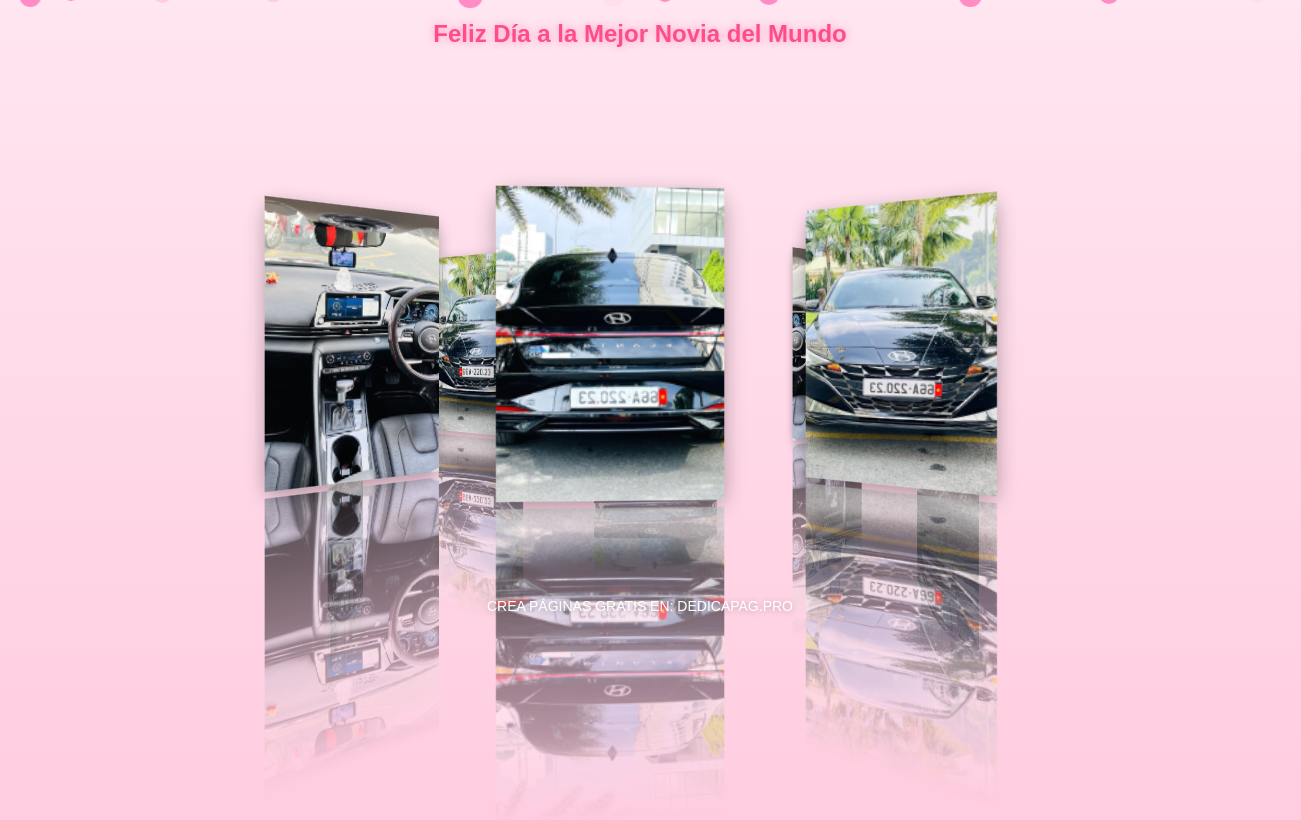
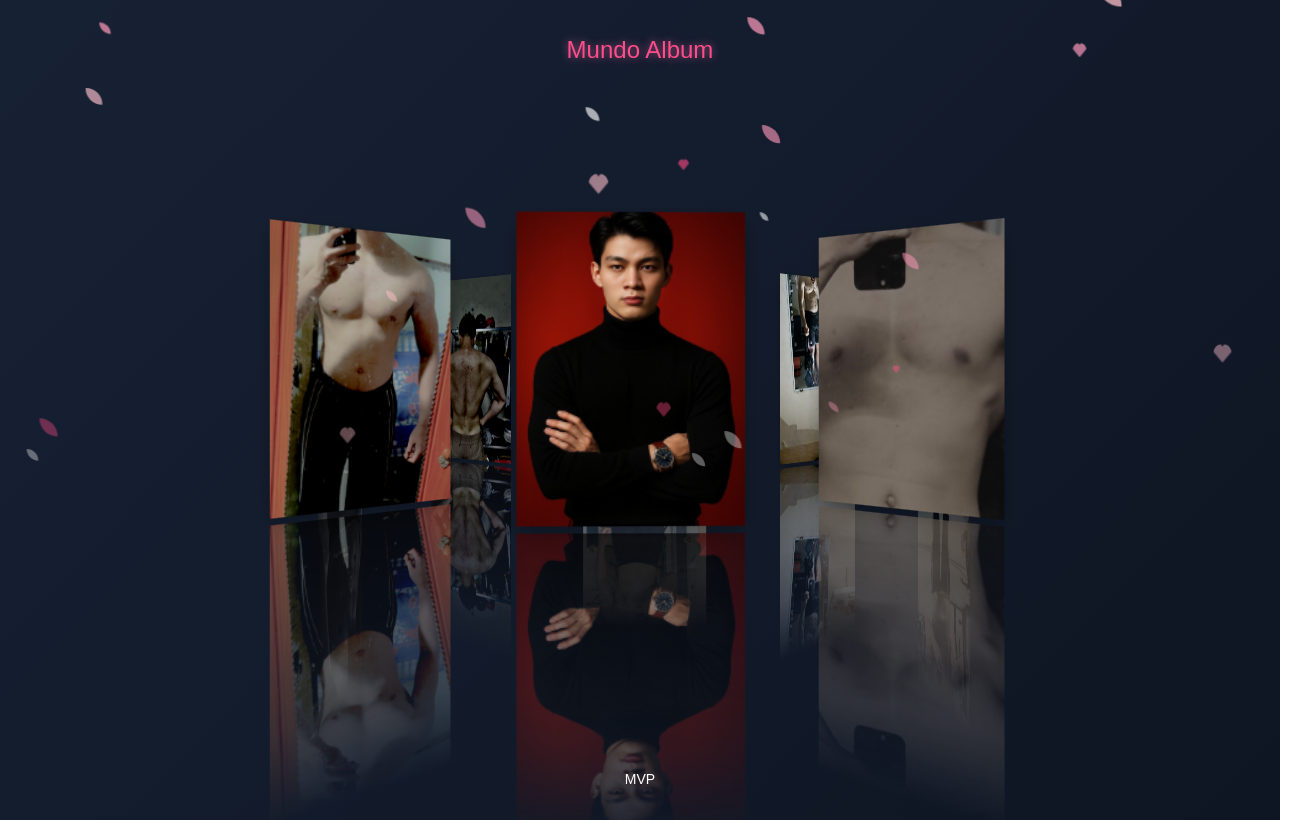
Before and after one commit to TruongPham47/album, a plain HTML site: page index.html in a window 1280 px wide. Shown: the whole page, 1301 px wide, since content can reach past the window. Drawn offline with nearby package versions, Linux system fonts and the light colour scheme; animation ran at ten frames a second.

Commit message:
First commit - 3D gallery + falling effect

```diff
--- a/index.html
+++ b/index.html
@@ -3,30 +3,44 @@
 <head>
   <meta charset="UTF-8">
   <meta name="viewport" content="width=device-width, initial-scale=1.0">
-  <title>Feliz Día a la Mejor Novia del Mundo</title>
+  <link href="https://cdn.jsdelivr.net/npm/bootstrap@5.3.3/dist/css/bootstrap.min.css" rel="stylesheet">
+
+  <title>TruongPham</title>
   <link rel="stylesheet" href="style.css">
 </head>
-<body>
-  <h1 class="title">Feliz Día a la Mejor Novia del Mundo</h1>
+<body class="container-fluid p-0">
 
-  <div class="gallery-wrap">
-     <div class="photo-gallery">
-      <div class="photo-card"><img src="images/hundai2.jpg" alt="Foto 1" /></div>
-      <div class="photo-card"><img src="images/huyndai1.jpg" alt="Foto 2" /></div>
-      <div class="photo-card"><img src="images/huyndai3.jpg" alt="Foto 3" /></div>
-      <div class="photo-card"><img src="images/huyndai4.jpg" alt="Foto 4" /></div>
-           <div class="photo-card"><img src="images/hundai2.jpg" alt="Foto 1" /></div>
-      <div class="photo-card"><img src="images/huyndai1.jpg" alt="Foto 2" /></div>
-      <div class="photo-card"><img src="images/huyndai3.jpg" alt="Foto 3" /></div>
-      <div class="photo-card"><img src="images/huyndai4.jpg" alt="Foto 4" /></div>
-  </div>
+    <h1 class="title text-center py-3">Mundo Album</h1>
 
-  <div class="falling-elements-container"></div>
+    <audio id="background-music" loop>
+        <source src="music/music.mp3" type="audio/mpeg">
+        Trình duyệt của bạn không hỗ trợ phát nhạc.
+    </audio>
 
-  <footer class="footer">
-    CREA PÁGINAS GRATIS EN: DEDICAPAG.PRO
-  </footer>
+    <div class="gallery-wrap d-flex justify-content-center align-items-center">
+        <div class="photo-gallery">
 
-  <script src="script.js"></script>
+            <div class="photo-card"><img src="images/huy1.jpg"></div>
+            <div class="photo-card"><img src="images/huy2.jpg"></div>
+            <div class="photo-card"><img src="images/huy3.jpg"></div>
+            <div class="photo-card"><img src="images/huy4.jpg"></div>
+
+            <div class="photo-card"><img src="images/huy5.jpg"></div>
+            <div class="photo-card"><img src="images/huy6.jpg"></div>
+            <div class="photo-card"><img src="images/huy7.jpg"></div>
+            <div class="photo-card"><img src="images/huy8.jpg"></div>
+
+        </div>
+    </div>
+
+    <div class="falling-elements-container"></div>
+
+    <footer class="footer text-center">
+        MVP
+    </footer>
+
+    <script src="script.js"></script>
+    <script src="https://cdn.jsdelivr.net/npm/bootstrap@5.3.3/dist/js/bootstrap.bundle.min.js"></script>
 </body>
+
 </html>
--- a/script.js
+++ b/script.js
@@ -13,8 +13,8 @@ document.addEventListener('DOMContentLoaded', () => {
     let galleryScale = 1;
 
     // Thiết lập thời gian MỚI cho hiệu ứng Chia Bài (ĐÃ LÀM CHẬM)
-    const DEALING_TIME = 1200; // Thời gian bay của một thẻ (ms) - Nhanh hơn 800ms
-    const DEALING_DELAY = 150; // Khoảng cách giữa các thẻ (ms) - Nhanh hơn 100ms
+    const DEALING_TIME = 2000; // Thời gian bay của một thẻ (ms) - Nhanh hơn 800ms
+    const DEALING_DELAY = 300   ; // Khoảng cách giữa các thẻ (ms) - Nhanh hơn 100ms
 
     // --- Cập nhật vị trí ảnh theo vòng tròn ---
     function updateGalleryTransform() {
@@ -188,26 +188,74 @@ document.addEventListener('DOMContentLoaded', () => {
     }, { passive: false });
 
     // --- Hiệu ứng hoa rơi (GIỮ NGUYÊN) ---
-    const fallingContainer = document.querySelector('.falling-elements-container');
-    const types = ['leaf', 'heart'];
-    const colors = ['rgba(255,192,203,0.8)', 'rgba(255,105,180,0.9)', 'rgba(255,220,230,0.7)'];
+   const fallingContainer = document.querySelector('.falling-elements-container');
 
-    function createFallingElement() {
-        const element = document.createElement('div');
-        const type = types[Math.floor(Math.random() * types.length)];
-        const size = Math.random() * 15 + 10;
+function createFallingElement() {
+  const el = document.createElement('div');
 
-        element.classList.add('falling-element', type);
-        element.style.width = `${size}px`;
-        element.style.height = `${size}px`;
-        element.style.left = `${Math.random() * 100}vw`;
-        element.style.animationDuration = `${Math.random() * 5 + 5}s`;
-        element.style.animationDelay = `${Math.random() * -5}s`;
-        element.style.backgroundColor = colors[Math.floor(Math.random() * colors.length)];
+  const size = Math.random() * 15 + 10;
 
-        fallingContainer.appendChild(element);
-        element.addEventListener('animationend', () => element.remove());
+  el.classList.add('falling-element');
+
+  if (Math.random() > 0.5) {
+    el.classList.add('heart');
+  } else {
+    el.classList.add('leaf');
+  }
+
+  el.style.left = Math.random() * window.innerWidth + 'px';
+  el.style.width = size + 'px';
+  el.style.height = size + 'px';
+
+  el.style.animationDuration = Math.random() * 5 + 6 + 's';
+
+  // Màu
+  const colors = ['#ff4d88', '#ff99bb', '#ffc0cb', '#fff'];
+  el.style.background = colors[Math.floor(Math.random() * colors.length)];
+
+  fallingContainer.appendChild(el);
+
+  el.addEventListener('animationend', () => el.remove());
+}
+
+// Tần suất rơi
+setInterval(createFallingElement, 200);
+
+// --- XỬ LÝ NHẠC NỀN TỰ ĐỘNG PHÁT ---
+
+    const backgroundMusic = document.getElementById('background-music');
+    let isMusicStarted = false;
+
+    // Hàm bắt đầu phát nhạc
+    function startMusic() {
+        if (!isMusicStarted) {
+            // Đảm bảo volume được đặt trước khi play
+            backgroundMusic.volume = 0.5;
+
+            // Chỉ gọi play()
+            backgroundMusic.play().then(() => {
+                console.log("Nhạc nền đã bắt đầu phát thành công.");
+                isMusicStarted = true;
+
+                // Loại bỏ các sự kiện lắng nghe sau khi đã phát nhạc thành công
+                document.removeEventListener('click', startMusic);
+                document.removeEventListener('touchend', startMusic);
+                document.removeEventListener('mousemove', startMusic);
+
+            }).catch(error => {
+                // Console sẽ in ra cảnh báo nếu trình duyệt chặn phát nhạc
+                // (ví dụ: do sự kiện mousemove quá yếu). Không cần làm gì thêm,
+                // chỉ cần chờ sự tương tác tiếp theo.
+                console.warn("Chưa thể phát nhạc tự động. Vui lòng nhấp chuột hoặc chạm vào màn hình.");
+            });
+        }
     }
 
-    setInterval(createFallingElement, 300);
+    // Bắt đầu lắng nghe TƯƠNG TÁC MẠNH MẼ và SỰ KIỆN CHẠM
+    // Sử dụng 'click' (trên desktop) và 'touchend' (trên mobile) là đáng tin cậy nhất.
+    document.addEventListener('click', startMusic);
+    document.addEventListener('touchend', startMusic);
+
+    // Giữ lại 'mousemove' như một fallback (nhưng nó thường gây ra cảnh báo)
+    document.addEventListener('mousemove', startMusic);
 });
--- a/style.css
+++ b/style.css
@@ -1,6 +1,16 @@
 body {
     margin: 0;
-    background: linear-gradient(to bottom, #ffe6f0, #ffcce0);
+
+   background: linear-gradient(135deg,
+        #2a3a57 0%,     /* Xanh Navy Sáng */
+        #1c283d 35%,    /* Xanh Đen Sâu */
+        #141d2e 65%,    /* Xám Than */
+        #0a101b 100%    /* Đen Thẫm */
+    );
+
+    /* chuyển động nền nhẹ */
+    background-size: 300% 300%;
+    animation: bgMove 12s ease infinite;
     font-family: 'Poppins', sans-serif;
     overflow: hidden;
     height: 100vh; /* Quan trọng cho hiệu ứng 3D */
@@ -15,10 +25,10 @@ body {
     text-shadow: 0 0 8px rgba(255, 105, 180, 0.6);
 }
 
-@keyframes fadeInBounce {
-    0% { opacity: 0; transform: translateY(-20px); }
-    60% { opacity: 1; transform: translateY(10px); }
-    100% { transform: translateY(0); }
+@keyframes bgMove {
+    0%   { background-position: 0% 50%; }
+    50%  { background-position: 100% 50%; }
+    100% { background-position: 0% 50%; }
 }
 
 .gallery-wrap {
@@ -39,9 +49,8 @@ body {
     cursor: grab;
 }
 
-/* TRONG styles.css */
 
-/* TRONG styles.css */
+
 
 .photo-card {
     position: absolute;
@@ -51,7 +60,6 @@ body {
     height: 220px;
     transform-style: preserve-3d;
     border-radius: 12px;
-    /* overflow: hidden;  <--- Có thể gây lỗi với box-reflect, hãy comment hoặc xóa */
     cursor: pointer;
     z-index: 10;
 
@@ -61,7 +69,7 @@ body {
     /* Transition cho hiệu ứng hover/kéo mượt mà */
     transition: transform 0.3s ease-out, box-shadow 0.3s ease-out;
 
-    /* QUAN TRỌNG: HIỆU ỨNG PHẢN CHIẾU ẢNH */
+
     /* Phản chiếu toàn bộ nội dung của .photo-card (bao gồm thẻ img) */
     -webkit-box-reflect: below 5px
                          linear-gradient(to bottom,
@@ -80,19 +88,19 @@ body {
     width: 100%;
     height: 100%;
     object-fit: cover;
-    /* Có thể giữ hoặc bỏ filter drop-shadow cho img nếu không cần thêm bóng cho img */
-    /* filter: drop-shadow(0 0 3px rgba(0, 0, 0, 0.2)); */
 }
 
-/* Các đoạn CSS khác GIỮ NGUYÊN */
+.falling-elements-container {
+    position: fixed;
+    top: 0;
+    left: 0;
+    width: 100vw;
+    height: 100vh;
+    pointer-events: none;
+    z-index: 999;
+    overflow: hidden;
+}
 
-/* Các đoạn CSS khác GIỮ NGUYÊN */
-.falling-elements-container {
-    position: absolute;
-    inset: 0;
-    pointer-events: none;
-    z-index: 2;
-}
 
 .falling-element {
     position: absolute;
@@ -101,14 +109,38 @@ body {
     animation: fall 8s linear forwards, sway 2s ease-in-out infinite;
     opacity: 0.8;
 }
+.falling-element.heart {
+    clip-path: polygon(50% 15%, 61% 0%, 82% 0%, 100% 40%, 50% 100%, 0 40%, 18% 0%, 39% 0%);
+}
+
+.falling-element.leaf {
+    border-radius: 0 100% 0 100%;
+    transform: rotate(45deg);
+}
+
 
 @keyframes fall {
-    to { transform: translateY(110vh); }
+    0% {
+        transform: translateY(0) scale(1);
+        opacity: .8;
+    }
+    100% {
+        transform: translateY(120vh) scale(0.6);
+        opacity: 0;
+    }
 }
+
 @keyframes sway {
-    0%, 100% { transform: translateX(0); }
-    50% { transform: translateX(20px); }
+    0%   { margin-left: -20px; }
+    50%  { margin-left: 20px; }
+    100% { margin-left: -20px; }
 }
+
+@keyframes rotate {
+    from { transform: rotate(0deg); }
+    to   { transform: rotate(360deg); }
+}
+
 
 .footer {
     position: absolute;
@@ -119,3 +151,50 @@ body {
     color: #fff;
     text-shadow: 0 1px 6px rgba(0,0,0,0.3);
 }
+/* ============== RESPONSIVE ============== */
+
+/* Tablet */
+@media (max-width: 992px){
+
+    .photo-card {
+        width: 130px;
+        height: 180px;
+    }
+
+    .gallery-wrap {
+        height: 60vh;
+    }
+
+    .title {
+        font-size: 20px;
+    }
+}
+
+/* Mobile */
+@media (max-width: 576px){
+
+    body {
+        overflow-x: hidden;
+    }
+
+    .photo-card {
+        width: 110px;
+        height: 150px;
+    }
+
+    .gallery-wrap {
+        height: 55vh;
+    }
+
+    .photo-card:hover {
+        transform: translateZ(30px) scale(1.05);
+    }
+
+    .title {
+        font-size: 18px;
+    }
+
+    .footer {
+        font-size: 12px;
+    }
+}
```
Also changed, not shown: images/huy1.jpg (added), images/huy2.jpg (added), images/huy3.jpg (added), images/huy4.jpg (added), images/huy5.jpg (added), images/huy6.jpg (added), images/huy7.jpg (added), images/huy8.jpg (added), 1 other file.
